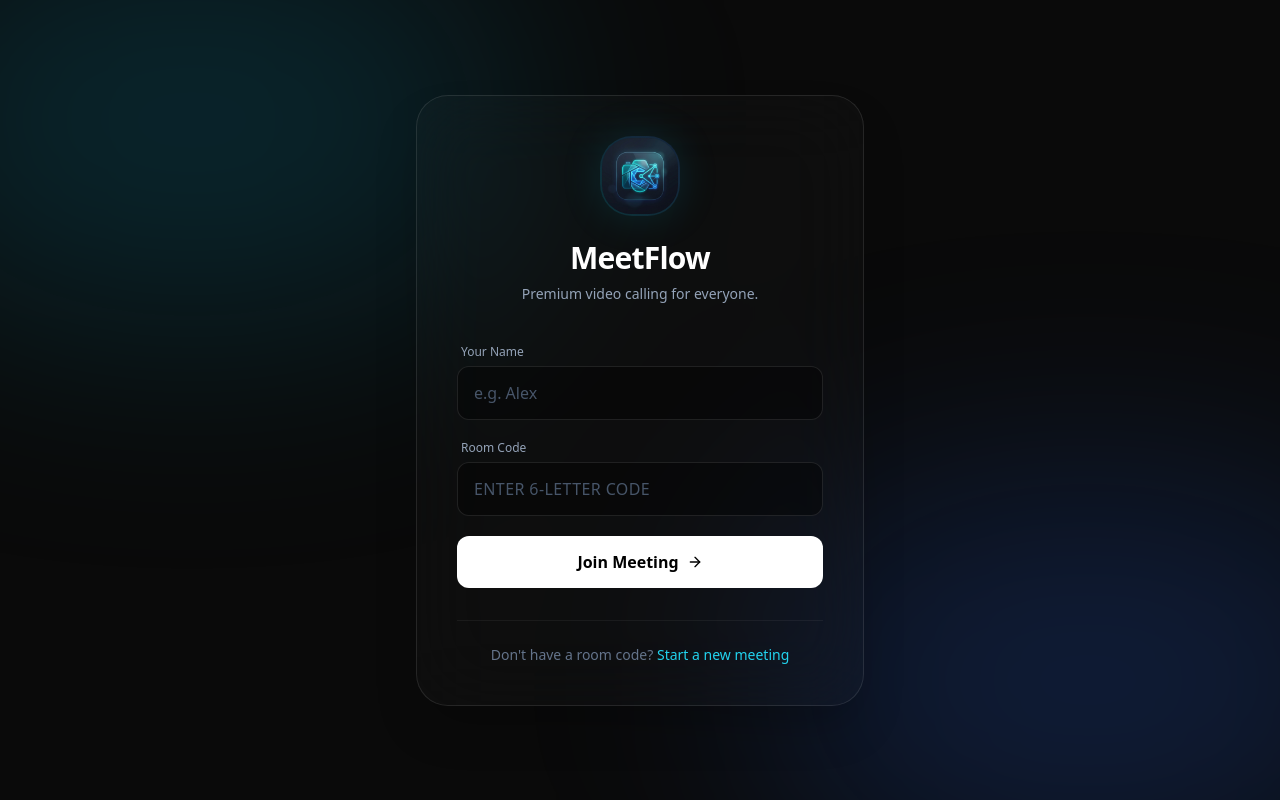
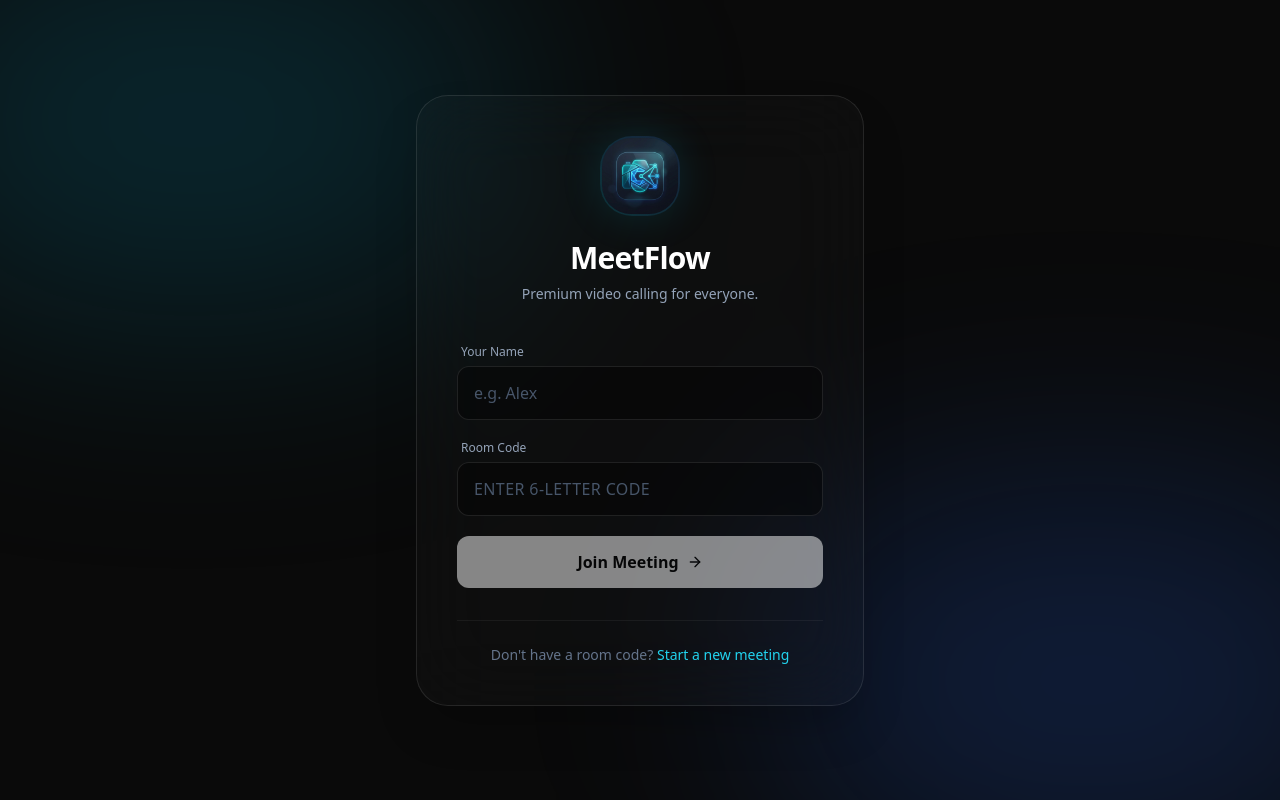
Before and after one commit to abhicodes-02/AddaSync, a React (Vite) app: page / in a window 1280 px wide. Built offline with nearby package versions, Linux system fonts and the light colour scheme; the HTML template or start-up script is replaced by a standard one.

Commit message:
fix: force name prompt on all joining pathways to ensure names sync across network

```diff
--- a/src/components/JoinRoom.jsx
+++ b/src/components/JoinRoom.jsx
@@ -14,7 +14,7 @@ export default function JoinRoom() {
       return;
     }
     navigate(`/room/${trimmed}`, {
-      state: { userName: userName.trim() || "Guest" },
+      state: { userName: userName.trim() },
     });
   };
 
@@ -73,7 +73,8 @@ export default function JoinRoom() {
 
             <button
               onClick={joinRoom}
-              className="w-full group relative flex items-center justify-center gap-2 bg-white text-black font-semibold rounded-xl px-4 py-3.5 hover:bg-slate-100 transition-all active:scale-[0.98]"
+              disabled={!userName.trim()}
+              className="w-full group relative flex items-center justify-center gap-2 bg-white text-black font-semibold rounded-xl px-4 py-3.5 hover:bg-slate-100 transition-all active:scale-[0.98] disabled:opacity-50 disabled:active:scale-100"
             >
               Join Meeting
               <FiArrowRight className="group-hover:translate-x-1 transition-transform" />
```
Also changed, not shown: src/components/room/SidePanel.jsx (line endings or trailing spaces).
